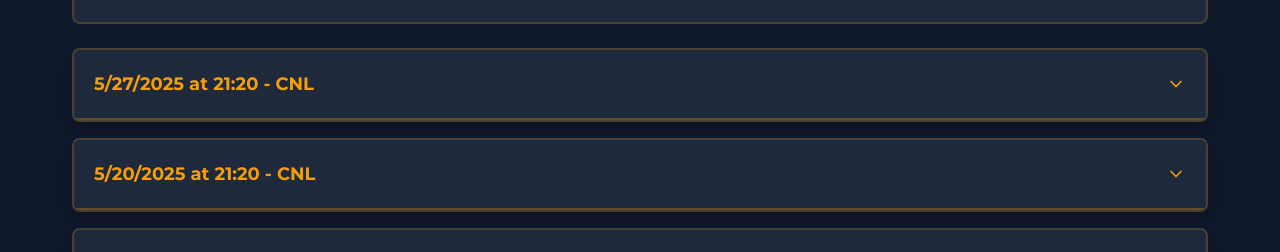
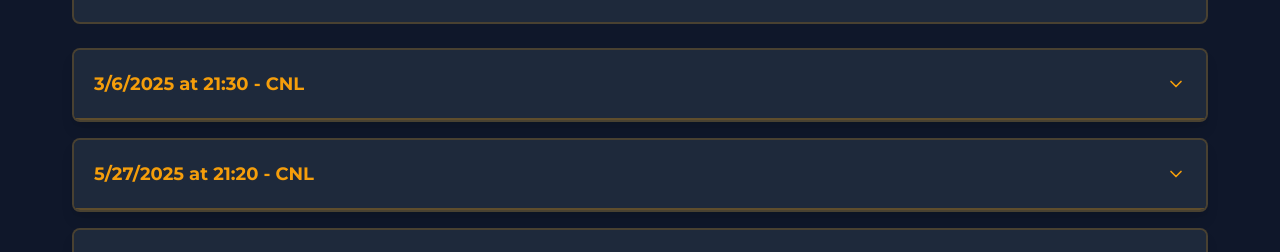
Before and after one commit to fruukyyy/9ahwaTa3Bessah, a React (Vite) app: page /match-history in a window 1280 px wide. Shown: the part 388-640 px from the top of the page. Built offline with nearby package versions, Linux system fonts and the light colour scheme.

Commit message:
Weekly Update, added new player

```diff
--- a/src/components/PlayerStats.jsx
+++ b/src/components/PlayerStats.jsx
@@ -141,7 +141,7 @@ const PlayerStats = () => {
                     <td className="px-6 py-4 whitespace-nowrap">
                       <span className="flex items-center">
                         <span className="text-gold-400 mr-1">★</span>
-                        <span className="text-gray-300 font-medium">{player.mvps}</span>
+                        <span className="text-gray-300 font-bold">{player.mvps}</span>
                       </span>
                     </td>
                   </tr>
--- a/src/data/matches.js
+++ b/src/data/matches.js
@@ -1,11 +1,27 @@
 export const matchesList = [
   {
     id: 1,
+    date: "2025-03-06",
+    time: "21:30",
+    location: "CNL",
+    teamA: {
+      players: [1, 3, 5, 9, 16, 18, 29], // player IDs
+      score: 5
+    },
+    teamB: {
+      players: [4, 7, 8, 10, 14, 15, 23],
+      score: 7
+    },
+    mvp: 23, // player ID
+    notes: "Crowded game."
+  },
+  {
+    id: 2,
     date: "2025-05-27",
     time: "21:20",
     location: "CNL",
     teamA: {
-      players: [1, 5, 10, 8, 14, 29], // player IDs
+      players: [1, 5, 10, 8, 14, 99], // player IDs
       score: 0
     },
     teamB: {
@@ -16,7 +32,7 @@ export const matchesList = [
     notes: "Meoow !"
   },
   {
-    id: 2,
+    id: 3,
     date: "2025-05-20",
     time: "21:20",
     location: "CNL",
@@ -32,7 +48,7 @@ export const matchesList = [
     notes: "Competitive game."
   },
   {
-    id: 3,
+    id: 4,
     date: "2025-05-14",
     time: "21:00",
     location: "CNL",
@@ -48,7 +64,7 @@ export const matchesList = [
     notes: "Intense game."
   },
   {
-    id: 4,
+    id: 5,
     date: "2025-04-29",
     time: "21:00",
     location: "CNL",
@@ -57,14 +73,14 @@ export const matchesList = [
       score: 0
     },
     teamB: {
-      players: [2, 8, 16, 12, 10, 4, 29],
+      players: [2, 8, 16, 12, 10, 4, 99],
       score: 0
     },
     mvp: 9, // player ID
     notes: "Intense game."
   },
   {
-    id: 5,
+    id: 6,
     date: "2025-04-22",
     time: "21:00",
     location: "CNL",
@@ -80,7 +96,7 @@ export const matchesList = [
     notes: "Close game."
   },
   {
-    id: 6,
+    id: 7,
     date: "2025-04-15",
     time: "21:00",
     location: "CNL",
--- a/src/data/players.js
+++ b/src/data/players.js
@@ -41,6 +41,7 @@ import zinai2Image from '../assets/player-images/zinai2.jpg';
 import memchout1Image from '../assets/player-images/memchout1.jpg';
 import walidfutImage from '../assets/player-images/walidfut.jpg';
 import tahakrImage from '../assets/player-images/tahakr.jpg';
+import mehdiImage from '../assets/player-images/mehdi.jpeg';
 
 
 export const playersList = [
@@ -550,6 +551,24 @@ export const playersList = [
   },
   {
     id: 29,
+    name: "Mehdi Sid Lakhder",
+    position: "MID",
+    attack: 82,
+    defense: 80,
+    dribble: 80,
+    stamina: 82,
+    speed: 80,
+    impact: 84,
+    ballControl: 81,
+    passAccuracy: 83,
+    finish: 86,
+    overallRating: 82,
+    birthday: "2002-06-26",
+    image: mehdiImage,
+    bio: "Empty for now."
+  },
+  {
+    id: 99,
     name: "Random",
     position: "Hybrid",
     attack: 99,
--- a/src/pages/PlayersPage.jsx
+++ b/src/pages/PlayersPage.jsx
@@ -13,7 +13,7 @@ const PlayersPage = () => {
 
   return (
     <div className="container mx-auto px-4 py-8">
-      <h1 className="text-3xl font-bold text-selected mb-8">Bir el djir United Players</h1>
+      <h1 className="text-3xl font-bold text-selected mb-8">9ahwa Ta3 Bessah Players</h1>
 
       <div className="mb-8  p-4 rounded-lg shadow-md">
         <div className="relative max-w-md">
```
Also changed, not shown: src/assets/player-images/mehdi.jpeg (added).
